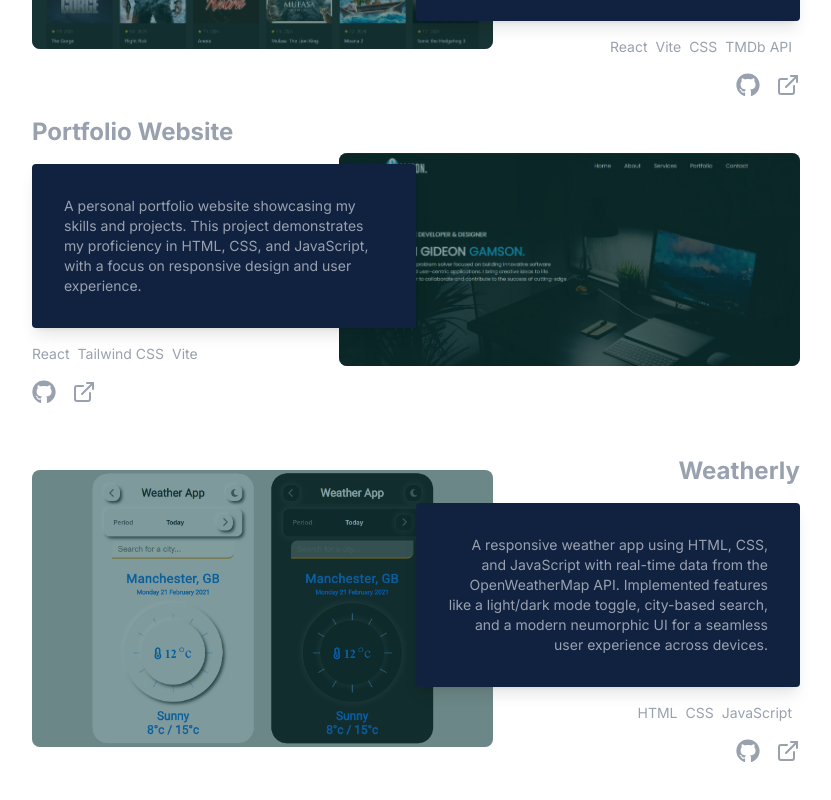
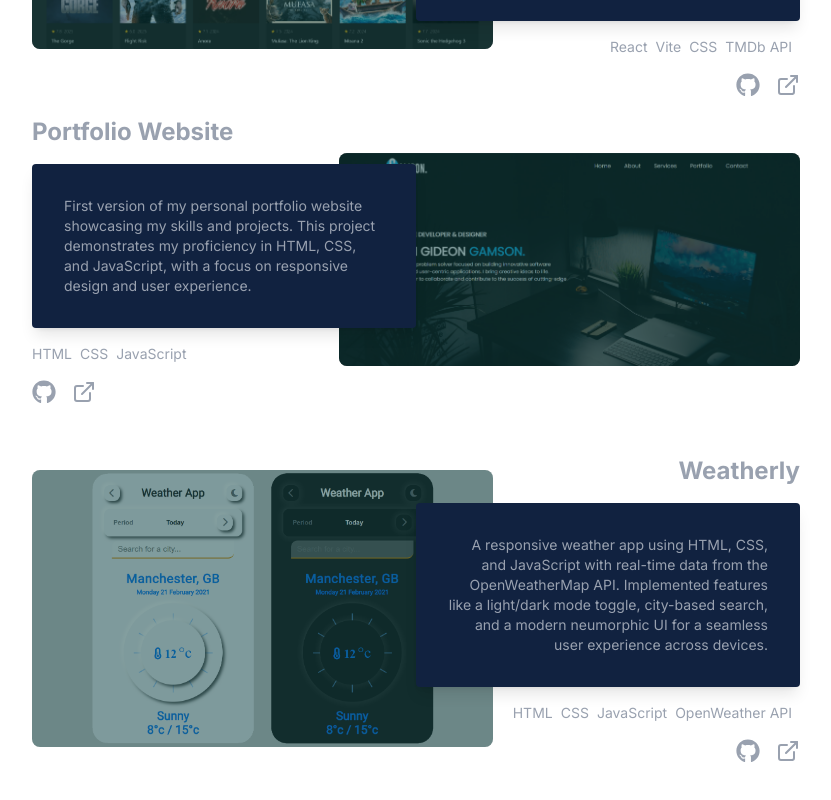
Before and after one commit to Gamson3/My-Portfolio-v2, a React (Vite) app: page / in a window 1280 px wide. Shown: the part 3129-3929 px from the top of the page, without its empty margins (224-1055 px from the left). Built offline with nearby package versions, Linux system fonts and the light colour scheme.

Commit message:
Update Project Details

```diff
--- a/src/constants/index.js
+++ b/src/constants/index.js
@@ -42,8 +42,8 @@ export const Projects = [
     {
         title: "Portfolio Website",
         image: PortfolioSite,
-        description: "A personal portfolio website showcasing my skills and projects. This project demonstrates my proficiency in HTML, CSS, and JavaScript, with a focus on responsive design and user experience.",
-        technologies: ["React", "Tailwind CSS", "Vite"],
+        description: "First version of my personal portfolio website showcasing my skills and projects. This project demonstrates my proficiency in HTML, CSS, and JavaScript, with a focus on responsive design and user experience.",
+        technologies: ["HTML", "CSS", "JavaScript"],
         github: "https://github.com/Gamson3/My-Portfolio",
         live: "https://gamson3.github.io/My-Portfolio/"
     },
@@ -51,7 +51,7 @@ export const Projects = [
         title: "Weatherly",
         image: WeatherApp,
         description: "A responsive weather app using HTML, CSS, and JavaScript with real-time data from the OpenWeatherMap API. Implemented features like a light/dark mode toggle, city-based search, and a modern neumorphic UI for a seamless user experience across devices.",
-        technologies: ["HTML", "CSS", "JavaScript"],
+        technologies: ["HTML", "CSS", "JavaScript", "OpenWeather API"],
         github: "https://github.com/Gamson3/Weatherly",
         live: "https://gamson3.github.io/Weatherly/"
     },
```
